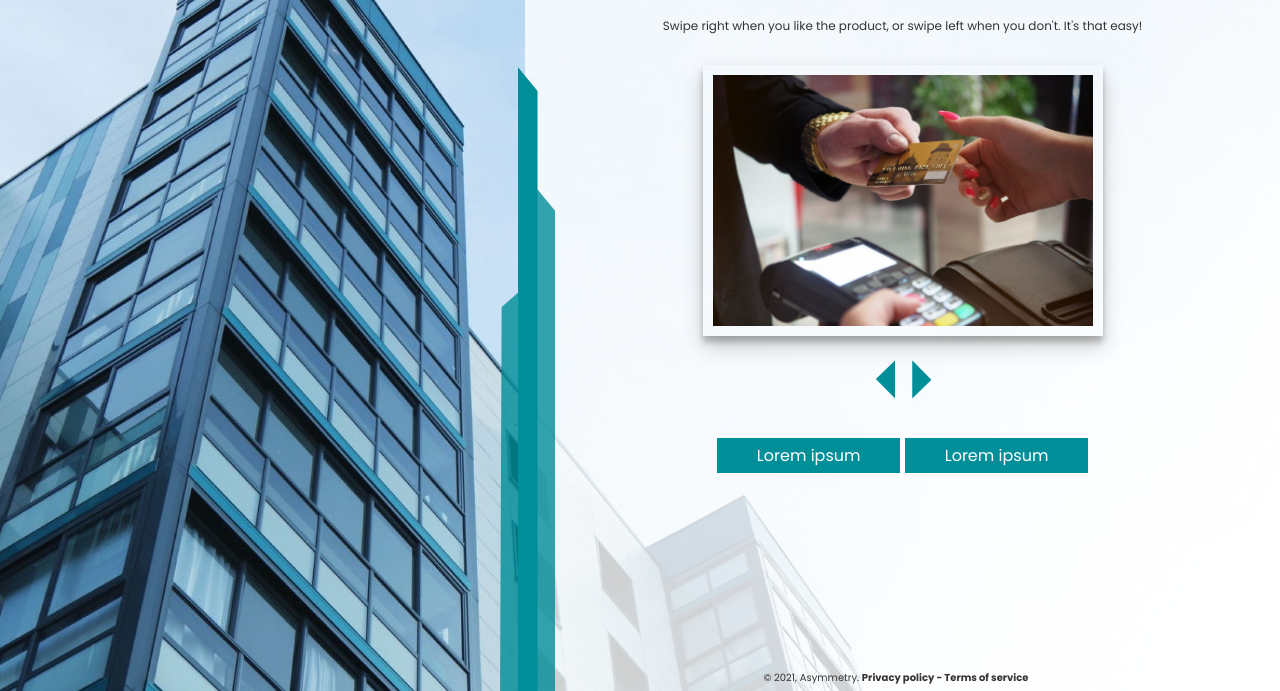
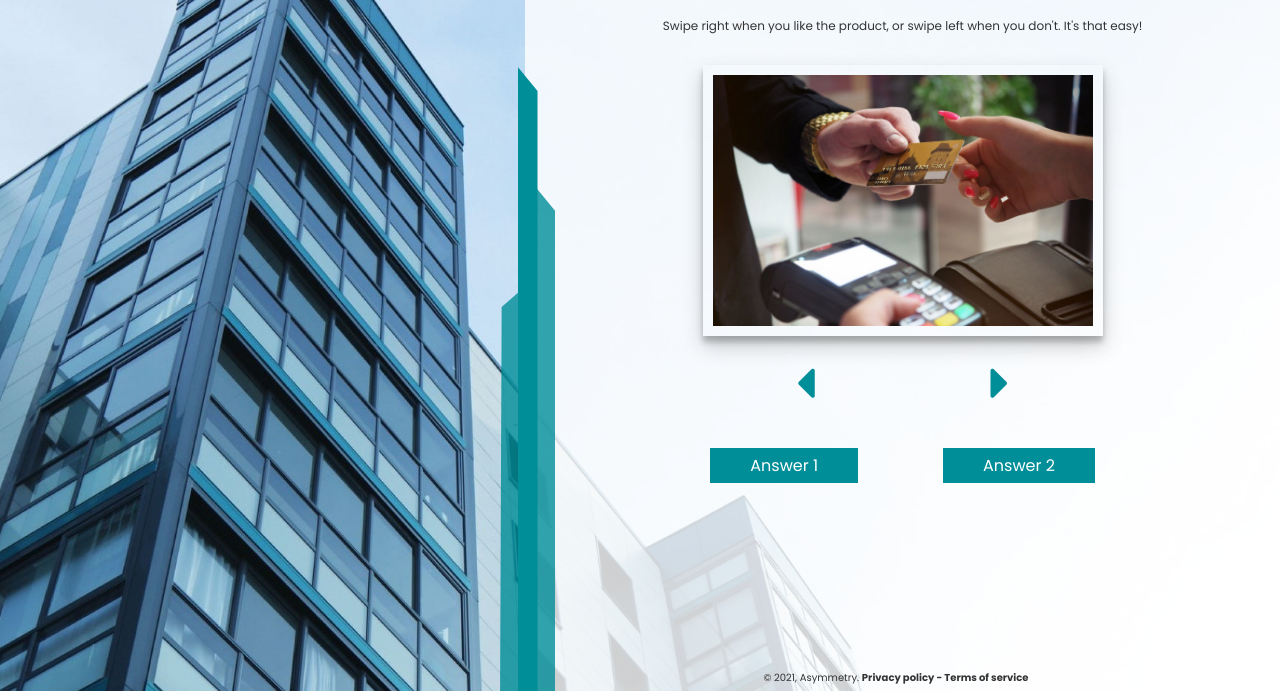
Before and after one commit to todor2kc/todor2kc.github.io, a plain HTML site: page swipe.html in a window 1280 px wide. Shown: the part 109-800 px from the top of the page. Drawn offline with Linux system fonts and the light colour scheme.

Commit message:
Additional fixes#1

```diff
--- a/styles/main.css
+++ b/styles/main.css
@@ -223,20 +223,26 @@ section.home {
     display: none;
   }
 
+.arrows {
+    display: flex;
+    justify-content: space-evenly;
+}
   /* Next & previous buttons */
-  .prev, .next {
+.prev, .next {
     margin: 5px;
     font-size: 50px;
     cursor: pointer;
     width: auto;
     color: var(--as-green);
-    font-weight: bold;
     transition: 0.6s ease;
     border-radius: 0 3px 3px 0;
     user-select: none;
-  }
+}
 
-
+.swipe-btn {
+    display: flex;
+    justify-content: space-evenly;
+}
   .active {
     background-color: #717171;
   }
@@ -406,6 +412,9 @@ for small devices example Iphone SE */
     fieldset {
         font-size: 10px;
     }
+    .swipe-btn a {
+        padding: 5px 10px;
+    }
 
     .btn.registration {
         margin: 5px 0;
--- a/swipe.html
+++ b/swipe.html
@@ -7,6 +7,7 @@
     <title>Asymmetry</title>
     <link rel="stylesheet" href="styles/main.css">
     <link rel="icon" type="image/png" href="images/fav icon.png">
+    <link rel="stylesheet" href="https://cdnjs.cloudflare.com/ajax/libs/font-awesome/5.12.0-2/css/all.min.css">
 </head>
 <body>
     <section class="home">
@@ -45,14 +46,15 @@
                     </p>
                     <img class="home-image" src="images/pic3.jpg" style="width:100%">
                 </div>
-
-                <a class="prev" onclick="plusSlides(-1)">&#128896;</a>
-                <a class="next" onclick="plusSlides(1)">&#128898;</a>
+                <div class="arrows">
+                    <a class="prev" onclick="plusSlides(-1)"><i class="fa fa-caret-left"></i></a>
+                    <a class="next" onclick="plusSlides(1)"><i class="fa fa-caret-right"></i></a>
+                </div>
             </div>
 
             <div class="swipe-btn">
-                <a onclick="swipebtn()" class="btn">Lorem ipsum</a>
-                <a onclick="swipebtn()" class="btn">Lorem ipsum</a>
+                <a onclick="swipebtn()" class="btn">Answer 1</a>
+                <a onclick="swipebtn()" class="btn">Answer 2</a>
             </div>
         </div>
     </section>
```
